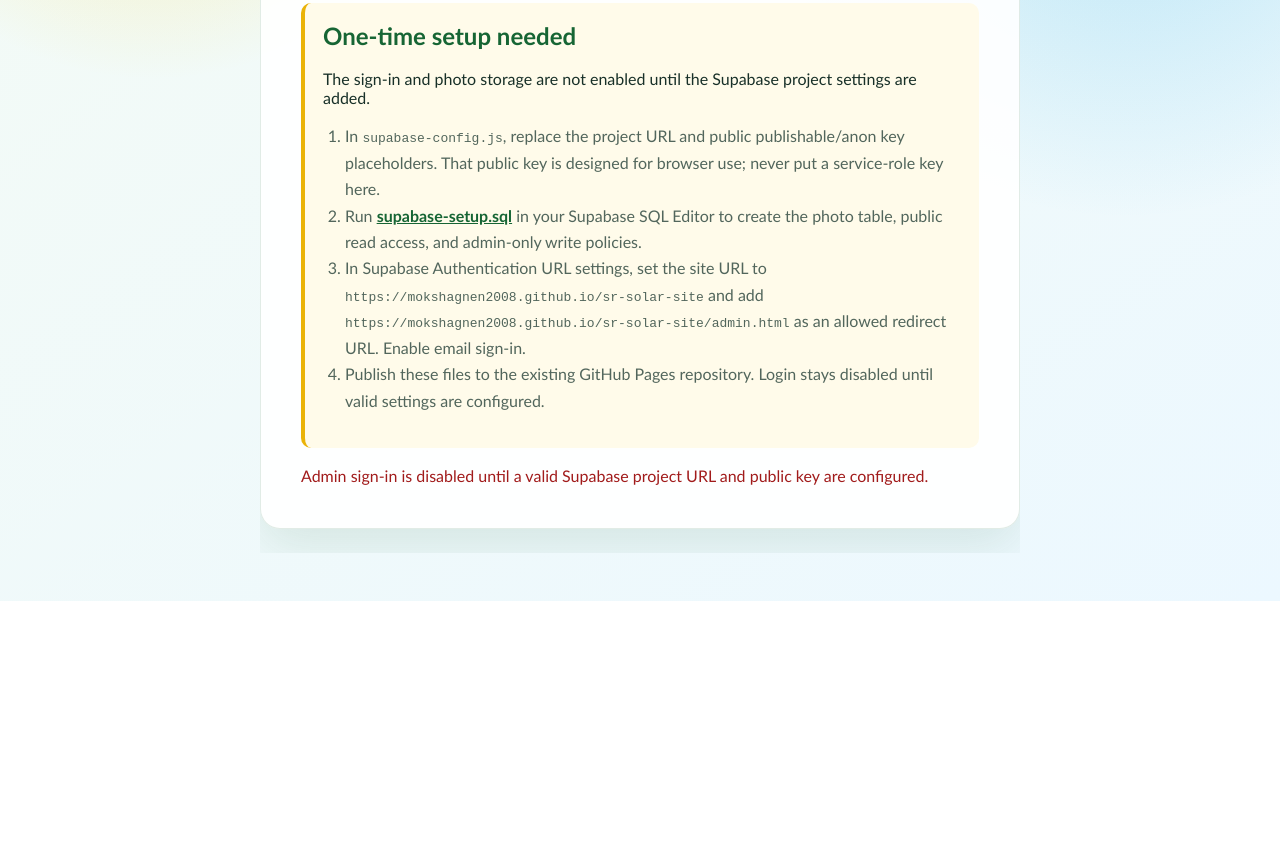
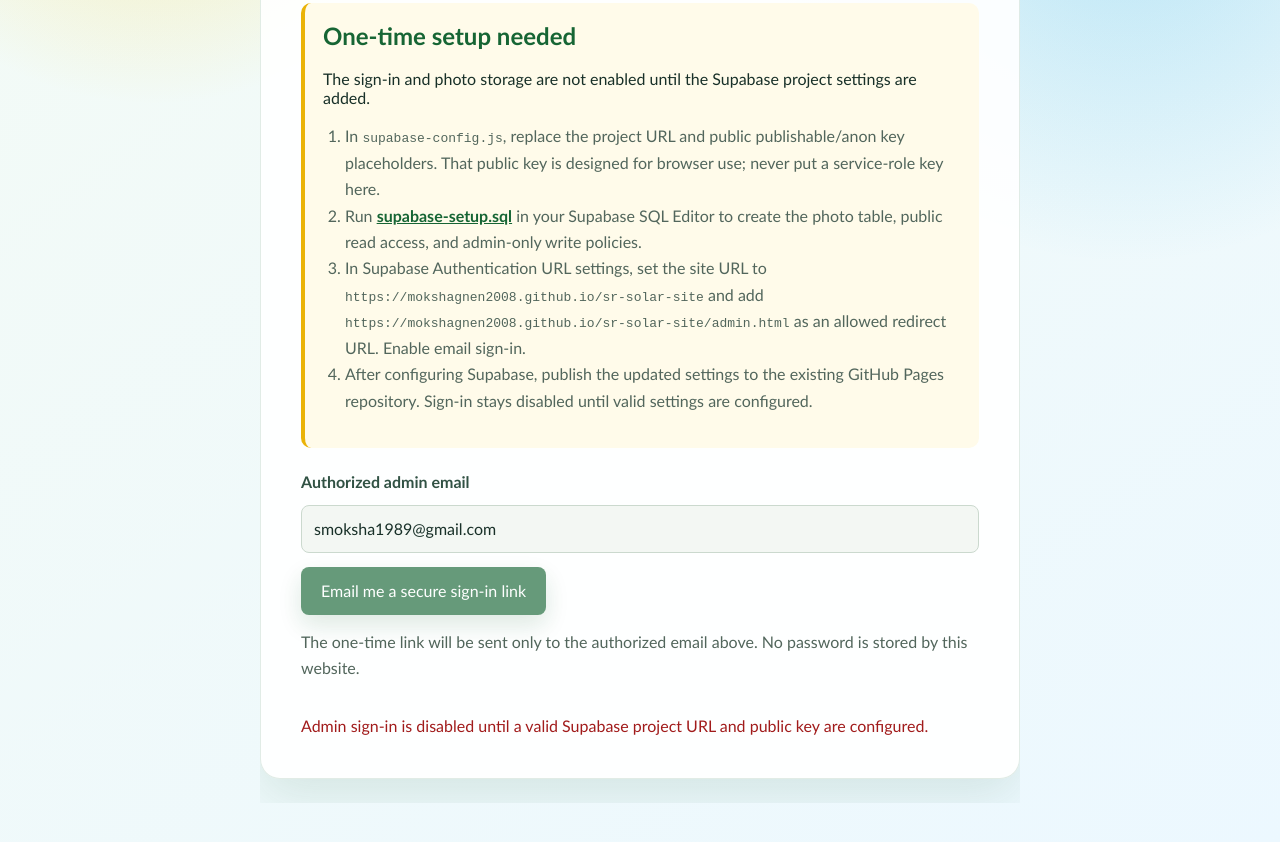
Before and after one commit to Mokshagnen2008/sr-solar-site, a plain HTML site: page admin.html in a window 1280 px wide. Shown: the part 334-1176 px from the top of the page. Before the commit the page ends 935 px from the top, so only its background shows below. Drawn offline with Linux system fonts and the light colour scheme.

Commit message:
Show admin login form while setup is pending
Keep sign-in disabled until Supabase credentials are configured.

Co-authored-by: Copilot <223556219+Copilot@users.noreply.github.com>

```diff
--- a/admin.html
+++ b/admin.html
@@ -34,14 +34,14 @@
                     <li>In <code>supabase-config.js</code>, replace the project URL and public publishable/anon key placeholders. That public key is designed for browser use; never put a service-role key here.</li>
                     <li>Run <a href="supabase-setup.sql">supabase-setup.sql</a> in your Supabase SQL Editor to create the photo table, public read access, and admin-only write policies.</li>
                     <li>In Supabase Authentication URL settings, set the site URL to <code>https://mokshagnen2008.github.io/sr-solar-site</code> and add <code>https://mokshagnen2008.github.io/sr-solar-site/admin.html</code> as an allowed redirect URL. Enable email sign-in.</li>
-                    <li>Publish these files to the existing GitHub Pages repository. Login stays disabled until valid settings are configured.</li>
+                    <li>After configuring Supabase, publish the updated settings to the existing GitHub Pages repository. Sign-in stays disabled until valid settings are configured.</li>
                 </ol>
             </div>
 
-            <form class="admin-form" id="login-form" hidden>
+            <form class="admin-form" id="login-form">
                 <label for="admin-email">Authorized admin email</label>
                 <input id="admin-email" name="email" type="email" value="smoksha1989@gmail.com" autocomplete="email" readonly required>
-                <button class="primary-button" id="login-button" type="submit">Email me a secure sign-in link</button>
+                <button class="primary-button" id="login-button" type="submit" disabled>Email me a secure sign-in link</button>
                 <p class="admin-intro">The one-time link will be sent only to the authorized email above. No password is stored by this website.</p>
             </form>
 
--- a/admin.js
+++ b/admin.js
@@ -39,13 +39,19 @@ function publicPhotoUrl(supabase, storagePath) {
 async function startAdmin() {
     if (!hasSupabaseConfig()) {
         setupGuide.hidden = false;
-        loginForm.hidden = true;
+        loginForm.hidden = false;
+        loginButton.disabled = true;
+        loginForm.addEventListener("submit", (event) => {
+            event.preventDefault();
+            setStatus(loginStatus, "Sign-in is unavailable until Supabase is configured.", "error");
+        });
         setStatus(loginStatus, "Admin sign-in is disabled until a valid Supabase project URL and public key are configured.", "error");
         return;
     }
 
     setupGuide.hidden = true;
     loginForm.hidden = false;
+    loginButton.disabled = false;
 
     const { createClient } = await import("https://cdn.jsdelivr.net/npm/@supabase/supabase-js@2/+esm");
     const supabase = createClient(SUPABASE_URL, SUPABASE_PUBLIC_KEY, {
```
